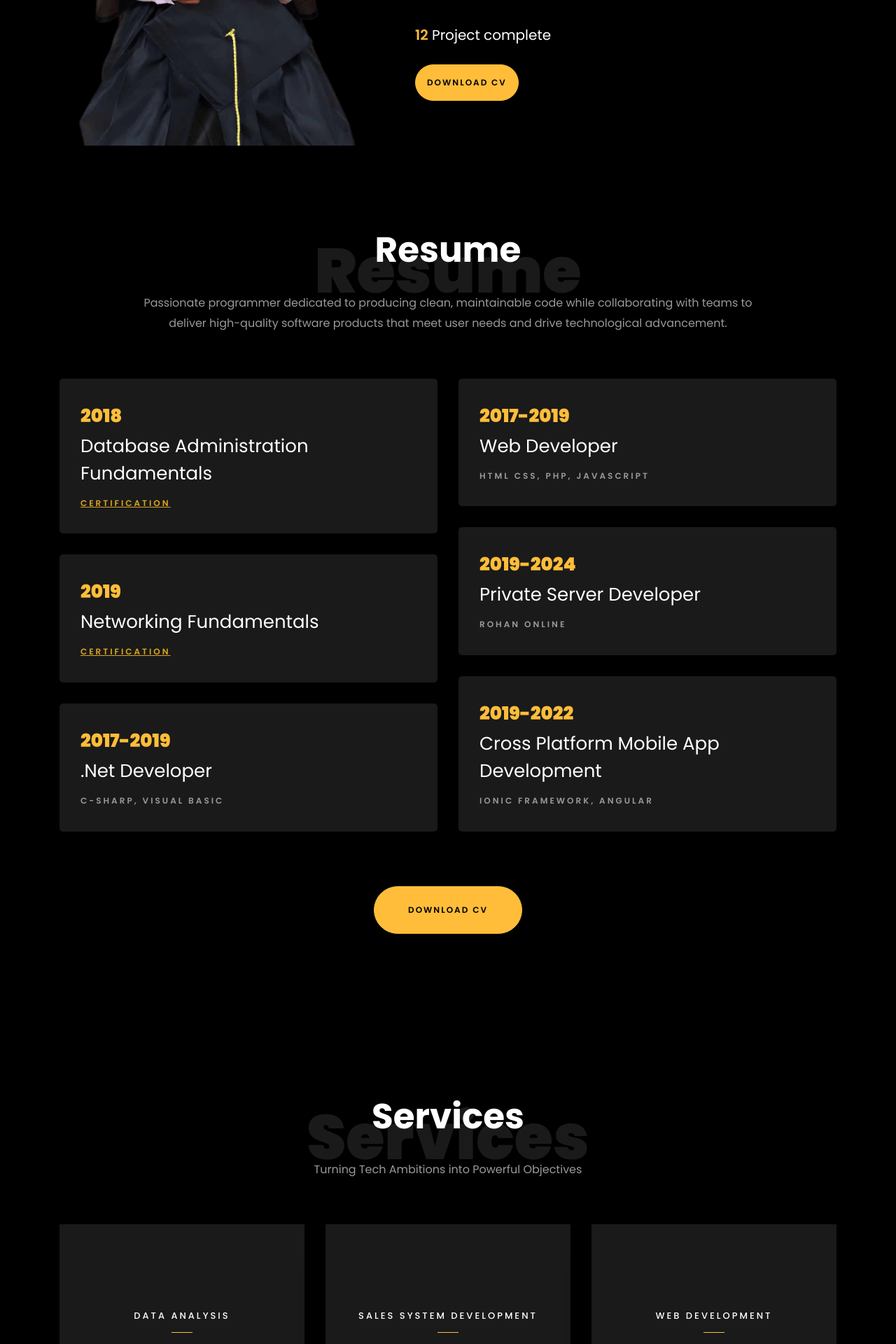
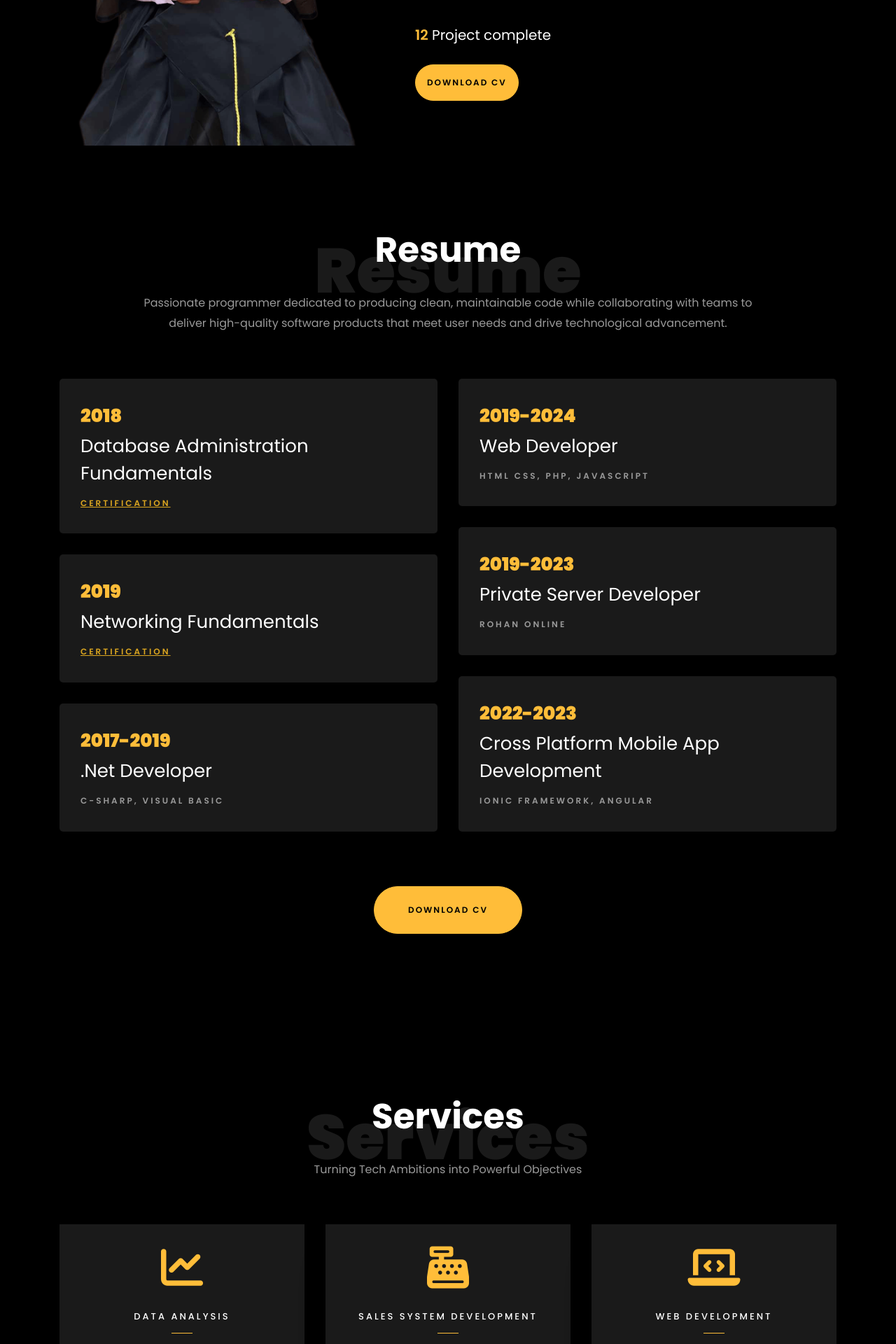
Before and after one commit to yowmacs16/macs-portfolio, a PHP site: page / in a window 1280 px wide. Shown: the part 1320-3240 px from the top of the page at 70% size. Run offline with PHP 8.4, Linux system fonts and the light colour scheme; some web fonts are replaced.

Commit message:
Fresh start

```diff
--- a/index.php
+++ b/index.php
@@ -5,7 +5,7 @@
 	<title>MacS PortFolio</title>
 	<meta charset="utf-8">
 	<meta name="viewport" content="width=device-width, initial-scale=1, shrink-to-fit=no">
-
+	<link rel="stylesheet" href="https://cdnjs.cloudflare.com/ajax/libs/font-awesome/6.4.2/css/all.min.css">
 	<link href="https://fonts.googleapis.com/css?family=Poppins:100,200,300,400,500,600,700,800,900" rel="stylesheet">
 
 	<link rel="stylesheet" href="css/open-iconic-bootstrap.min.css">
@@ -23,6 +23,18 @@
 	<link rel="stylesheet" href="css/icomoon.css">
 	<link rel="stylesheet" href="css/style.css">
 	<style>
+		.btn {
+			cursor: pointer !important;
+			pointer-events: auto !important;
+			position: relative;
+			z-index: 10;
+		}
+
+		.ftco-section {
+			position: relative;
+			z-index: 1;
+		}
+
 		.container {
 			overflow: auto;
 			/* Enable scrolling */
@@ -80,6 +92,7 @@
 			color: white;
 			cursor: pointer;
 		}
+
 		/* Make Certification clickable */
 		.certification {
 			color: goldenrod;
@@ -152,8 +165,9 @@
 							<div class="text">
 								<span class="subheading">Hello!</span>
 								<h1 class="mb-4 mt-3">I'm <span>Raymart Macas</span></h1>
-								<h2 class="mb-4">Software Engineer</h2>
-								<p><a href="#" class="btn btn-primary py-3 px-4">Hire me</a> <a href="#projects-section"
+								<h2 class="mb-4">Web & Mobile Developer</h2>
+								<p><a href="https://www.facebook.com/raymart.macas" target="_blank"
+										class="btn btn-primary py-3 px-4">Hire me</a> <a href="#projects-section"
 										class="btn btn-white btn-outline-white py-3 px-4">My works</a></p>
 
 							</div>
@@ -241,17 +255,17 @@
 
 				<div class="col-md-6">
 					<div class="resume-wrap ftco-animate">
-						<span class="date">2017-2019</span>
+						<span class="date">2019-2024</span>
 						<h2>Web Developer</h2>
 						<span class="position">HTML CSS, PHP, JavaScript</span>
 					</div>
 					<div class="resume-wrap ftco-animate">
-						<span class="date">2019-2024</span>
+						<span class="date">2019-2023</span>
 						<h2>Private Server Developer</h2>
 						<span class="position">Rohan Online</span>
 					</div>
 					<div class="resume-wrap ftco-animate">
-						<span class="date">2019-2022</span>
+						<span class="date">2022-2023</span>
 						<h2>Cross Platform Mobile App Development</h2>
 						<span class="position">Ionic Framework, Angular</span>
 					</div>
@@ -315,7 +329,7 @@
 				<div class="col-md-4 text-center d-flex ftco-animate">
 					<a href="#" class="services-1">
 						<span class="icon">
-							<i class="flaticon-analysis"></i>
+							<i class="fa-solid fa-chart-line"></i> <!-- Data Analysis Icon -->
 						</span>
 						<div class="desc">
 							<h3 class="mb-5">Data Analysis</h3>
@@ -325,29 +339,27 @@
 				<div class="col-md-4 text-center d-flex ftco-animate">
 					<a href="#" class="services-1">
 						<span class="icon">
-							<i class="flaticon-flasks"></i>
+							<i class="fa-solid fa-cash-register"></i> <!-- Sales System Icon -->
 						</span>
 						<div class="desc">
 							<h3 class="mb-5">Sales System Development</h3>
-
 						</div>
 					</a>
 				</div>
 				<div class="col-md-4 text-center d-flex ftco-animate">
 					<a href="#" class="services-1">
 						<span class="icon">
-							<i class="flaticon-ideas"></i>
+							<i class="fa-solid fa-laptop-code"></i> <!-- Web Dev Icon -->
 						</span>
 						<div class="desc">
 							<h3 class="mb-5">Web Development</h3>
 						</div>
 					</a>
 				</div>
-
 				<div class="col-md-4 text-center d-flex ftco-animate">
 					<a href="#" class="services-1">
 						<span class="icon">
-							<i class="flaticon-analysis"></i>
+							<i class="fa-solid fa-mobile-screen"></i> <!-- Mobile App Icon -->
 						</span>
 						<div class="desc">
 							<h3 class="mb-5">Mobile App Development</h3>
@@ -358,7 +370,7 @@
 				<div class="col-md-4 text-center d-flex ftco-animate">
 					<a href="#" class="services-1">
 						<span class="icon">
-							<i class="flaticon-flasks"></i>
+							<i class="fa-solid fa-warehouse"></i> <!-- Inventory System Icon -->
 						</span>
 						<div class="desc">
 							<h3 class="mb-5">Inventory System Development</h3>
@@ -368,7 +380,7 @@
 				<div class="col-md-4 text-center d-flex ftco-animate">
 					<a href="#" class="services-1">
 						<span class="icon">
-							<i class="flaticon-ideas"></i>
+							<i class="fa-solid fa-paint-brush"></i> <!-- Graphic Design Icon -->
 						</span>
 						<div class="desc">
 							<h3 class="mb-5">Graphic Designer</h3>
@@ -376,6 +388,7 @@
 					</a>
 				</div>
 			</div>
+
 		</div>
 	</section>
 
@@ -564,22 +577,24 @@
 		</div>
 	</section>
 
-	<section class="ftco-section ftco-hireme img margin-top" style="background-image: url(images/bg_1.jpg)">
+	<section class="ftco-section ftco-hireme img margin-top" style="background-image: url(images/bg_1.jpg);">
 		<div class="container">
 			<div class="row justify-content-center">
 				<div class="col-md-7 ftco-animate text-center">
 					<h2>I'm <span>Available</span></h2>
-					<p style="color:white">Seeking an entry-level
-						position in the field of
-						information technology
-						(IT) with a focus on
+					<p style="color:white">
+						Seeking an entry-level position in the field of information technology (IT) with a focus on
 						programming.
 					</p>
-					<p class="mb-0"><a href="#" class="btn btn-primary py-3 px-5">Hire me</a></p>
+					<p class="mb-0">
+						<a href="https://www.facebook.com/raymart.macas" target="_blank"
+							class="btn btn-primary py-3 px-5">Hire me</a>
+					</p>
 				</div>
 			</div>
 		</div>
 	</section>
+
 
 	<section class="ftco-section contact-section ftco-no-pb" id="contact-section">
 		<div class="container">
@@ -626,7 +641,7 @@
 						</div>
 						<h3 class="mb-4">Facebook</h3>
 						<p><a href="https://www.facebook.com/raymart.macas" style="text-decoration: underline;">Raymart
-								Macs</a></p>
+								Macas</a></p>
 					</div>
 				</div>
 			</div>
```
Also changed, not shown: README.md (added), images/project-5.PNG (deleted), 1 other file. Lines whose indentation alone changed are shown as unchanged.
